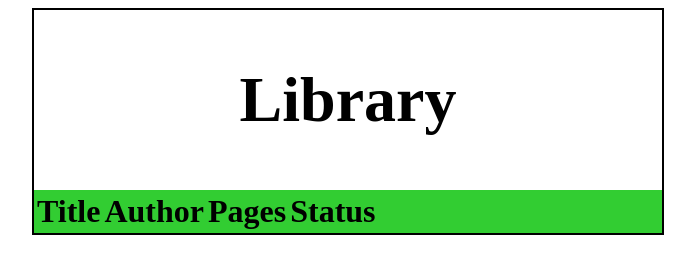
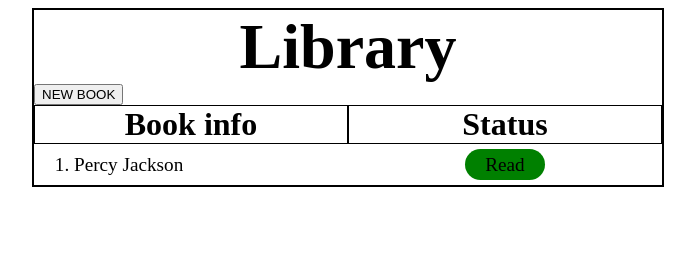
Before and after one commit to kenyounot123/library-project, a plain HTML site: page index.html in a window 1280 px wide. Shown: the whole page, without its empty margins (292-987 px from the left). Drawn offline with Linux system fonts and the light colour scheme.

Commit message:
Create form modal

```diff
--- a/index.html
+++ b/index.html
@@ -11,15 +11,28 @@
   <section class="library">
     <div class="container">
       <h1 class="library__title center-text">Library</h1>
+      <dialog>
+        <button autofocus>Close</button>
+        <form id="bookForm"></form>
+      </dialog>
+      <button class="new-book-btn">NEW BOOK</button>
       <main class="library__books">
-        <table>
-          <tr>
-            <th>Title</th>
-            <th>Author</th>
-            <th>Pages</th>
-            <th>Status</th>
-          </tr>
-        </table>
+        <div class="library__books__card">
+          <div class="left-card-section">
+            <h3 class="left-card-section__title center-text">Book info</h3>
+            <ol class="card-entry">
+              <li class="book-entry">Percy Jackson</li>
+            </ol>
+          </div>
+          <div class="right-card-section center-text">
+            <h3 class="right-card-section__title center-text">Status</h3>
+            <ul class="card-entry">
+              <li class="book-entry">
+                <span class="book-entry--status">Read</span>
+              </li>
+            </ul>
+          </div>
+        </div>
       </main>
     </div>
   </section>
--- a/main.js
+++ b/main.js
@@ -1,8 +1,25 @@
 const myLibrary = [];
 
-function Book() {
-
+function Book(title, author, pages, status) {
+  this.title = title
+  this.author = author
+  this.pages = pages
+  this.status = status
 }
 function addBookToLibrary() {
+  const title = document.getElementById('title').value
+  const author = document.getElementById('author').value
+  const pages = document.getElementById('pages').value
+  const status = document.getElementById('status').checked
+}
 
-}
+const dialog = document.querySelector("dialog");
+const showButton = document.querySelector(".new-book-btn");
+const closeButton = document.querySelector("dialog button");
+showButton.addEventListener("click", () => {
+  dialog.showModal();
+});
+
+closeButton.addEventListener("click", () => {
+  dialog.close();
+});
--- a/style.css
+++ b/style.css
@@ -12,8 +12,42 @@
 }
 .library__title {
   font-size: 4rem;
+  margin: 0;
 }
 .library__books {
-  background-color: limegreen;
+  font-size: 1.2rem;
+  max-width: 100%;
+}
+.library__books__card {
+  display: flex;
+}
+.left-card-section__title, .right-card-section__title {
+  padding: 0 1em;
+  border: solid 1px black;
+  margin: 0;
   font-size: 2rem;
 }
+.book-entry {
+  padding: 0.5em 0;
+}
+.card-entry {
+  margin: 0;
+}
+.left-card-section, .right-card-section {
+  width: 50%;
+  max-width: 50%;
+}
+ul {
+  margin: 0;
+  padding: 0;
+  list-style-type: none;
+}
+.book-entry--status {
+  padding: 5px 20px;
+  border-radius: 50px;
+  background-color: green;
+}
+::backdrop {
+  background-color: black;
+  opacity: 0.55;
+}
```
